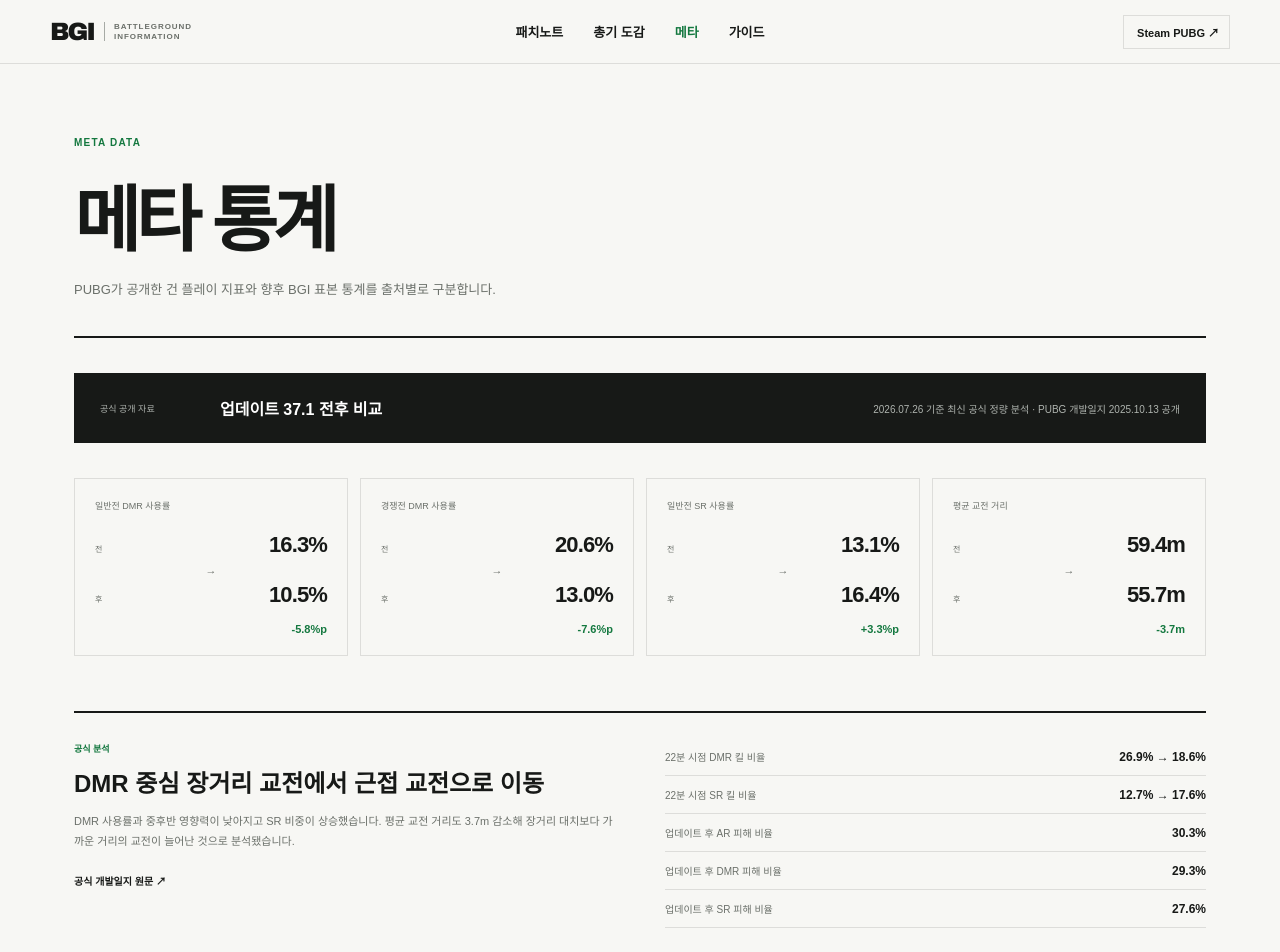
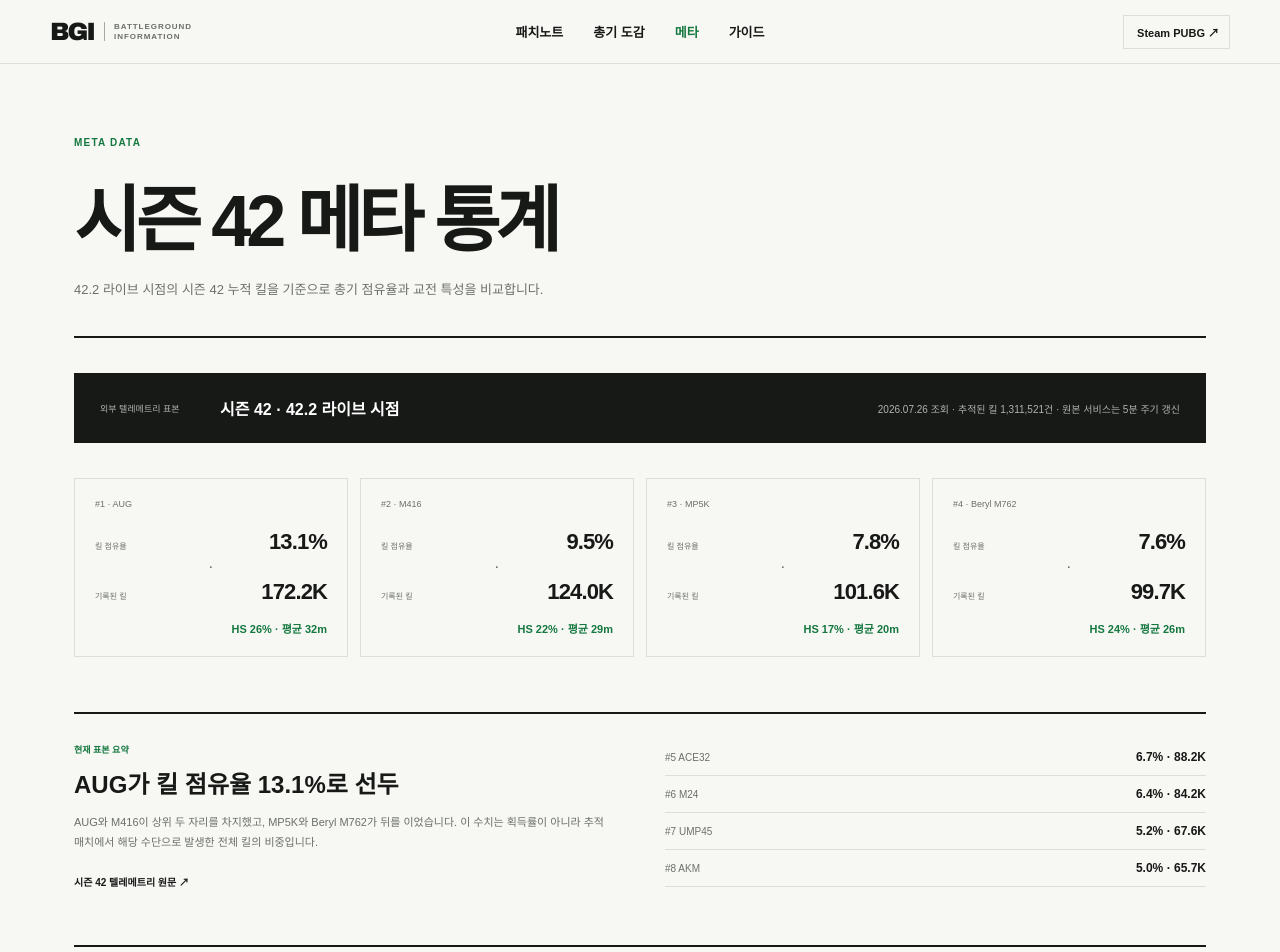
Before and after one commit to kkamddi/battleground, a Next.js app: page /meta in a window 1280 px wide. Shown: the top 952 px of the page. Built offline with nearby package versions, Linux system fonts and the light colour scheme.

Commit message:
Add attachment catalog and Season 42 meta

```diff
--- a/app/meta/page.tsx
+++ b/app/meta/page.tsx
@@ -3,24 +3,20 @@ import SiteFooter from "../../components/SiteFooter";
 import SiteHeader from "../../components/SiteHeader";
 
 export const metadata: Metadata = {
-  title: "PUBG 메타 통계",
-  description: "PUBG 공식 건 플레이 지표와 패치 전후 총기 사용률, 킬 비율, 평균 교전 거리 변화를 확인하세요.",
+  title: "PUBG 시즌 42 메타 통계",
+  description: "PUBG 시즌 42 텔레메트리 표본의 총기별 킬 점유율, 헤드샷 비율과 평균 교전 거리를 확인하세요.",
   alternates: { canonical: "/meta" },
 };
 
-const officialStats = [
-  { name: "일반전 DMR 사용률", before: "16.3%", after: "10.5%", change: "-5.8%p" },
-  { name: "경쟁전 DMR 사용률", before: "20.6%", after: "13.0%", change: "-7.6%p" },
-  { name: "일반전 SR 사용률", before: "13.1%", after: "16.4%", change: "+3.3%p" },
-  { name: "평균 교전 거리", before: "59.4m", after: "55.7m", change: "-3.7m" },
-];
-
-const matchImpact = [
-  ["22분 시점 DMR 킬 비율", "26.9% → 18.6%"],
-  ["22분 시점 SR 킬 비율", "12.7% → 17.6%"],
-  ["업데이트 후 AR 피해 비율", "30.3%"],
-  ["업데이트 후 DMR 피해 비율", "29.3%"],
-  ["업데이트 후 SR 피해 비율", "27.6%"],
+const currentMeta = [
+  { rank: 1, name: "AUG", share: "13.1%", kills: "172.2K", headshot: "26%", distance: "32m" },
+  { rank: 2, name: "M416", share: "9.5%", kills: "124.0K", headshot: "22%", distance: "29m" },
+  { rank: 3, name: "MP5K", share: "7.8%", kills: "101.6K", headshot: "17%", distance: "20m" },
+  { rank: 4, name: "Beryl M762", share: "7.6%", kills: "99.7K", headshot: "24%", distance: "26m" },
+  { rank: 5, name: "ACE32", share: "6.7%", kills: "88.2K", headshot: "24%", distance: "27m" },
+  { rank: 6, name: "M24", share: "6.4%", kills: "84.2K", headshot: "45%", distance: "114m" },
+  { rank: 7, name: "UMP45", share: "5.2%", kills: "67.6K", headshot: "19%", distance: "22m" },
+  { rank: 8, name: "AKM", share: "5.0%", kills: "65.7K", headshot: "24%", distance: "25m" },
 ];
 
 export default function MetaPage() {
@@ -30,41 +26,41 @@ export default function MetaPage() {
       <div className="page-shell subpage-shell">
         <header className="page-heading">
           <span>META DATA</span>
-          <h1>메타 통계</h1>
-          <p>PUBG가 공개한 건 플레이 지표와 향후 BGI 표본 통계를 출처별로 구분합니다.</p>
+          <h1>시즌 42 메타 통계</h1>
+          <p>42.2 라이브 시점의 시즌 42 누적 킬을 기준으로 총기 점유율과 교전 특성을 비교합니다.</p>
         </header>
         <div className="status-panel">
-          <span>공식 공개 자료</span><strong>업데이트 37.1 전후 비교</strong>
-          <p>2026.07.26 기준 최신 공식 정량 분석 · PUBG 개발일지 2025.10.13 공개</p>
+          <span>외부 텔레메트리 표본</span><strong>시즌 42 · 42.2 라이브 시점</strong>
+          <p>2026.07.26 조회 · 추적된 킬 1,311,521건 · 원본 서비스는 5분 주기 갱신</p>
         </div>
         <section className="meta-stat-grid">
-          {officialStats.map((stat) => (
+          {currentMeta.slice(0, 4).map((stat) => (
             <article key={stat.name}>
-              <span>{stat.name}</span>
-              <div><small>전</small><strong>{stat.before}</strong></div>
-              <b>→</b>
-              <div><small>후</small><strong>{stat.after}</strong></div>
-              <p>{stat.change}</p>
+              <span>#{stat.rank} · {stat.name}</span>
+              <div><small>킬 점유율</small><strong>{stat.share}</strong></div>
+              <b>·</b>
+              <div><small>기록된 킬</small><strong>{stat.kills}</strong></div>
+              <p>HS {stat.headshot} · 평균 {stat.distance}</p>
             </article>
           ))}
         </section>
         <section className="meta-detail">
           <div>
-            <span>공식 분석</span>
-            <h2>DMR 중심 장거리 교전에서 근접 교전으로 이동</h2>
-            <p>DMR 사용률과 중후반 영향력이 낮아지고 SR 비중이 상승했습니다. 평균 교전 거리도 3.7m 감소해 장거리 대치보다 가까운 거리의 교전이 늘어난 것으로 분석됐습니다.</p>
-            <a href="https://pubg.com/ko/news/9275" target="_blank" rel="noreferrer">공식 개발일지 원문 ↗</a>
+            <span>현재 표본 요약</span>
+            <h2>AUG가 킬 점유율 13.1%로 선두</h2>
+            <p>AUG와 M416이 상위 두 자리를 차지했고, MP5K와 Beryl M762가 뒤를 이었습니다. 이 수치는 획득률이 아니라 추적 매치에서 해당 수단으로 발생한 전체 킬의 비중입니다.</p>
+            <a href="https://www.pubg.army/de/weapons" target="_blank" rel="noreferrer">시즌 42 텔레메트리 원문 ↗</a>
           </div>
           <dl>
-            {matchImpact.map(([name, value]) => (
-              <div key={name}><dt>{name}</dt><dd>{value}</dd></div>
+            {currentMeta.slice(4).map((stat) => (
+              <div key={stat.name}><dt>#{stat.rank} {stat.name}</dt><dd>{stat.share} · {stat.kills}</dd></div>
             ))}
           </dl>
         </section>
         <section className="method-box">
-          <h2>BGI 실시간 표본 통계</h2>
-          <p>현재 공식 API·텔레메트리 수집 파이프라인을 준비 중입니다. 수집 전에는 최신 사용률이나 파츠 점유율을 추정해 표시하지 않습니다.</p>
-          <div><span>수집 기간</span><span>표본 매치·플레이어 수</span><span>플랫폼과 모드</span><span>맵</span><span>갱신 시각</span></div>
+          <h2>표본 통계 안내</h2>
+          <p>PUBG.ARMY가 수집한 시즌 42 매치의 킬 텔레메트리 스냅샷입니다. 전체 PUBG 이용자나 특정 지역·모드의 모집단 통계가 아니며, 수집 범위에 따라 편향될 수 있습니다.</p>
+          <div><span>시즌 42 누적</span><span>킬 1,311,521건</span><span>외부 수집 표본</span><span>42.2 라이브 시점</span><span>조회 2026.07.26</span></div>
         </section>
       </div>
       <SiteFooter />
```
Also changed, not shown: app/weapons/page.tsx (+44 -3 lines).
